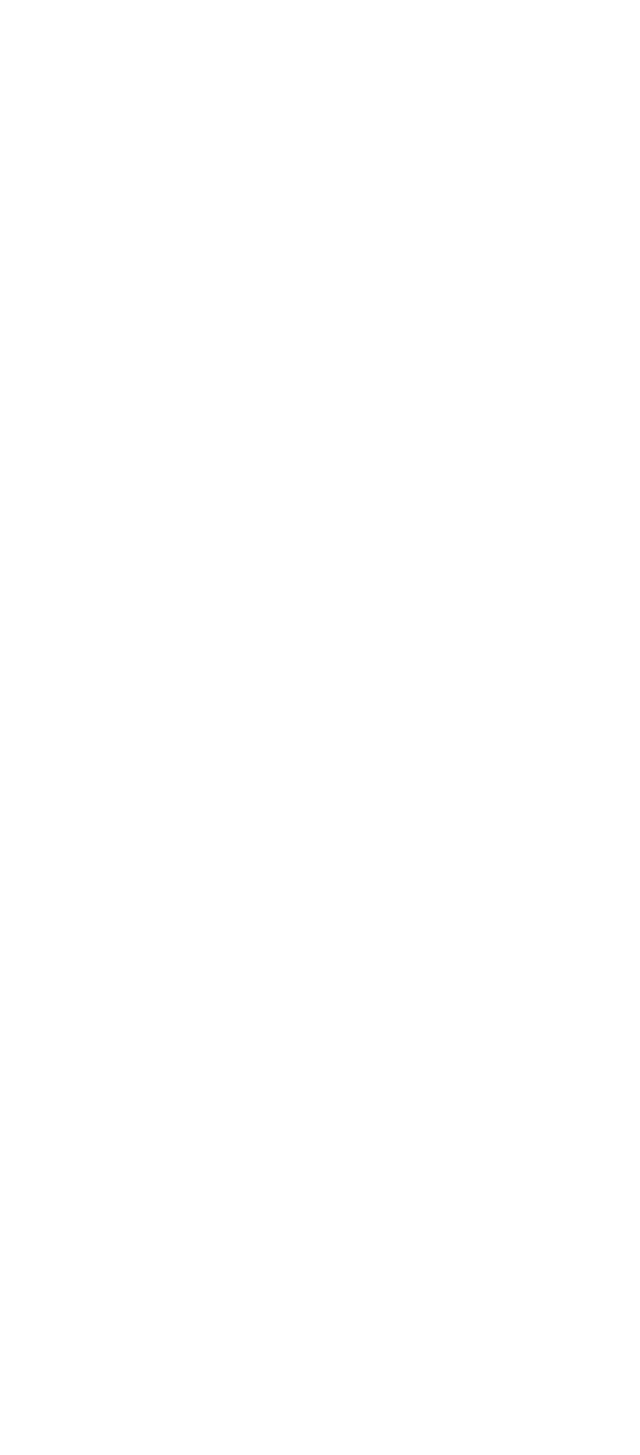
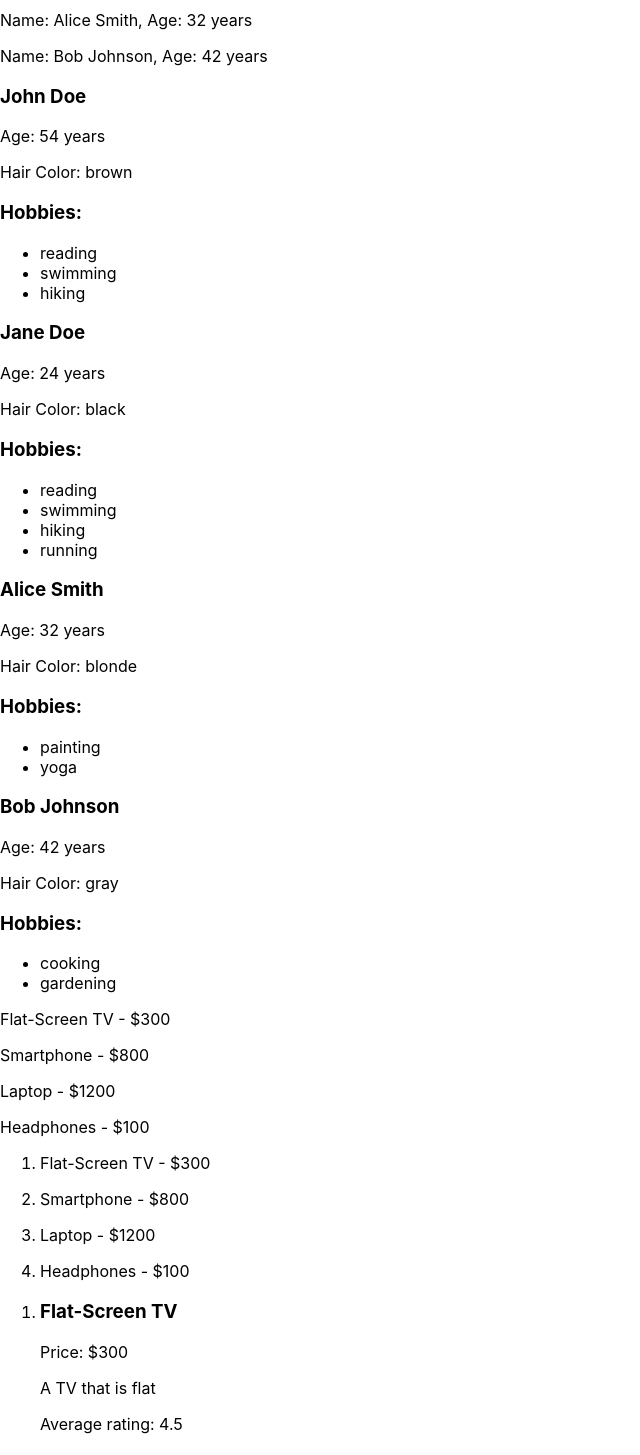
Before and after one commit to ankitbtanna/react-design-patterns, a React (Create React App) app: page / in a window 1280 px wide. Shown: the part 160-1615 px from the top of the page, without its empty margins (0-640 px from the left). Before the commit the page ends 800 px from the top, so only its background shows below. Built offline with nearby package versions, Linux system fonts and the light colour scheme.

Commit message:
Product list items and numbered list

```diff
--- /dev/null
+++ b/src/App.const.js
@@ -0,0 +1,55 @@
+export const people = [
+    {
+        name : 'John Doe',
+        age: 54,
+        hairColor: 'brown',
+        hobbies: ['reading', 'swimming', 'hiking']
+    },
+    {
+        name : 'Jane Doe',
+        age: 24,
+        hairColor: 'black',
+        hobbies: [
+            'reading', 'swimming', 'hiking', 'running'
+        ]
+    },
+    {
+        name: 'Alice Smith',
+        age: 32,
+        hairColor: 'blonde',
+        hobbies: ['painting', 'yoga']
+    },
+    {
+        name: 'Bob Johnson',
+        age: 42,
+        hairColor: 'gray',
+        hobbies: ['cooking', 'gardening']
+    }
+]
+
+export const products = [
+    {
+        name: 'Flat-Screen TV',
+        price: '$300',
+        description: 'A TV that is flat',
+        rating: 4.5
+    },
+    {
+        name: 'Smartphone',
+        price: '$800',
+        description: 'A high-end smartphone',
+        rating: 4.8
+    },
+    {
+        name: 'Laptop',
+        price: '$1200',
+        description: 'A powerful laptop for gaming and work',
+        rating: 4.7
+    },
+    {
+        name: 'Headphones',
+        price: '$100',
+        description: 'Wireless headphones with noise cancellation',
+        rating: 4.3
+    }
+]
--- a/src/App.js
+++ b/src/App.js
@@ -1,22 +1,62 @@
 import logo from "./logo.svg";
 import "./App.css";
 import { SplitScreen } from "./SplitScreen";
+import { RegularList } from "./RegularList";
+import { people, products } from "./App.const";
+import { SmallPersonListItem } from "./people/SmallPersonListItem";
+import { LargePersonListItem } from "./people/LargePersonListItem";
+import { SmallProductListItem } from "./products/SmallProductListItem";
+import { NumberedList } from "./NumberedList";
+import { LargeProductListItem } from "./products/LargeProductListItem";
 
-const LeftHandComponent = ({name}) => {
+const LeftHandComponent = ({ name }) => {
   return <h1 style={{ backgroundColor: "green" }}>Left! {name}</h1>;
 };
 
-const RightHandComponent = ({message}) => {
+const RightHandComponent = ({ message }) => {
   return <h1 style={{ backgroundColor: "red" }}>Right! {message}</h1>;
 };
 
 function App() {
   return (
     <>
-      <SplitScreen leftWeight={1} rightWeight={3}>
-        <LeftHandComponent name="Ankit"/>
-        <RightHandComponent message="Hello"/>
+      <SplitScreen
+        leftWeight={1}
+        rightWeight={3}
+      >
+        <LeftHandComponent name="Ankit" />
+        <RightHandComponent message="Hello" />
       </SplitScreen>
+
+      <RegularList
+        items={people}
+        resourceName="person"
+        itemComponent={SmallPersonListItem}
+      ></RegularList>
+
+      <RegularList
+        items={people}
+        resourceName="person"
+        itemComponent={LargePersonListItem}
+      ></RegularList>
+
+      <RegularList
+        items={products}
+        resourceName="product"
+        itemComponent={SmallProductListItem}
+      ></RegularList>
+
+      <NumberedList
+        items={products}
+        resourceName="product"
+        itemComponent={SmallProductListItem}
+      ></NumberedList>
+
+<NumberedList
+        items={products}
+        resourceName="product"
+        itemComponent={LargeProductListItem}
+      ></NumberedList>
     </>
   );
 }
--- /dev/null
+++ b/src/NumberedList.js
@@ -0,0 +1,15 @@
+export const NumberedList = ({
+  items,
+  resourceName,
+  itemComponent: ItemComponent,
+}) => {
+  return (
+    <>
+      <ol>
+      {items.map((item, index) => (
+        <li><ItemComponent  key={index} {...{[resourceName]: item}} /></li>
+      ))}
+      </ol>
+    </>
+  );
+};
--- /dev/null
+++ b/src/RegularList.js
@@ -0,0 +1,13 @@
+export const RegularList = ({
+  items,
+  resourceName,
+  itemComponent: ItemComponent,
+}) => {
+  return (
+    <>
+      {items.map((item, index) => (
+        <ItemComponent  key={index} {...{[resourceName]: item}} />
+      ))}
+    </>
+  );
+};
--- a/src/SplitScreen.js
+++ b/src/SplitScreen.js
@@ -2,7 +2,6 @@
 
 const Container = styled.div`
   display: flex;
-  height: 100vh;
 `;
 
 const Pane = styled.div`
--- /dev/null
+++ b/src/people/LargePersonListItem.js
@@ -0,0 +1,14 @@
+export const LargePersonListItem = ({ person }) => {
+    const {name, age, hairColor, hobbies} = person
+    return (
+     <>
+        <h3>{name}</h3>
+        <p>Age: {age} years</p>
+        <p>Hair Color: {hairColor}</p>
+        <h3>Hobbies:</h3>
+        <ul>
+            {hobbies.map((hobby) => <li>{hobby}</li>)}
+        </ul>
+     </>
+    )
+ }
--- /dev/null
+++ b/src/people/SmallPersonListItem.js
@@ -0,0 +1,6 @@
+export const SmallPersonListItem = ({ person }) => {
+   const {name, age} = person
+   return (
+    <p>Name: {name}, Age: {age} years</p>
+   )
+}
--- /dev/null
+++ b/src/products/LargeProductListItem.js
@@ -0,0 +1,11 @@
+export const LargeProductListItem = ({ product }) => {
+    const {name, price, description, rating} = product
+    return (
+     <>
+        <h3>{name}</h3>
+        <p>Price: {price}</p>
+        <p>{description}</p>
+        <p>Average rating: {rating}</p>
+     </>
+    )
+ }
--- /dev/null
+++ b/src/products/SmallProductListItem.js
@@ -0,0 +1,8 @@
+export const SmallProductListItem = ({ product }) => {
+    const {name, price} = product
+    return (
+     <>
+        <p>{name} - {price}</p>
+     </>
+    )
+ }
```
